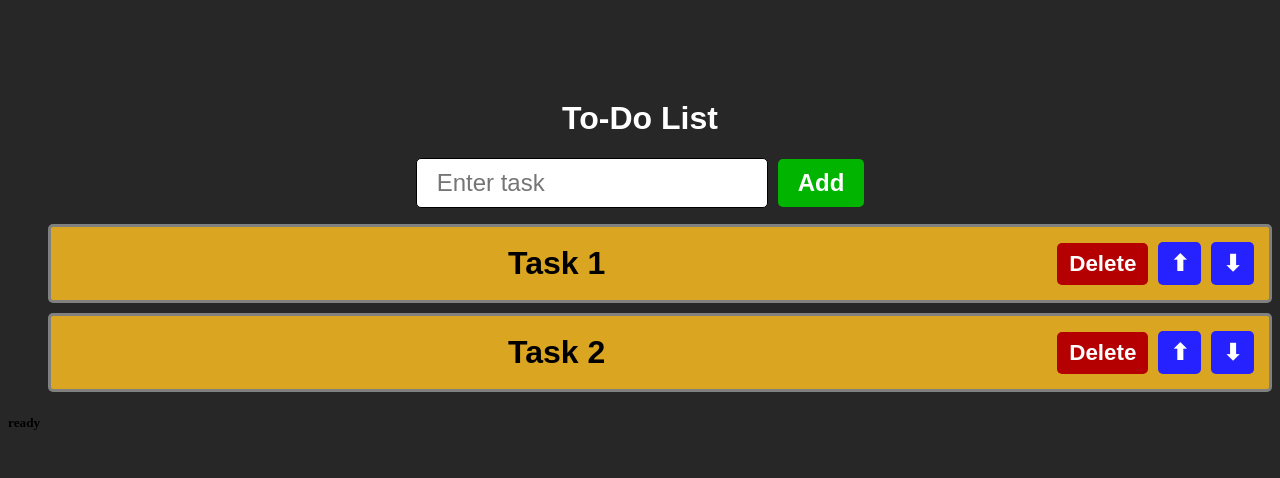
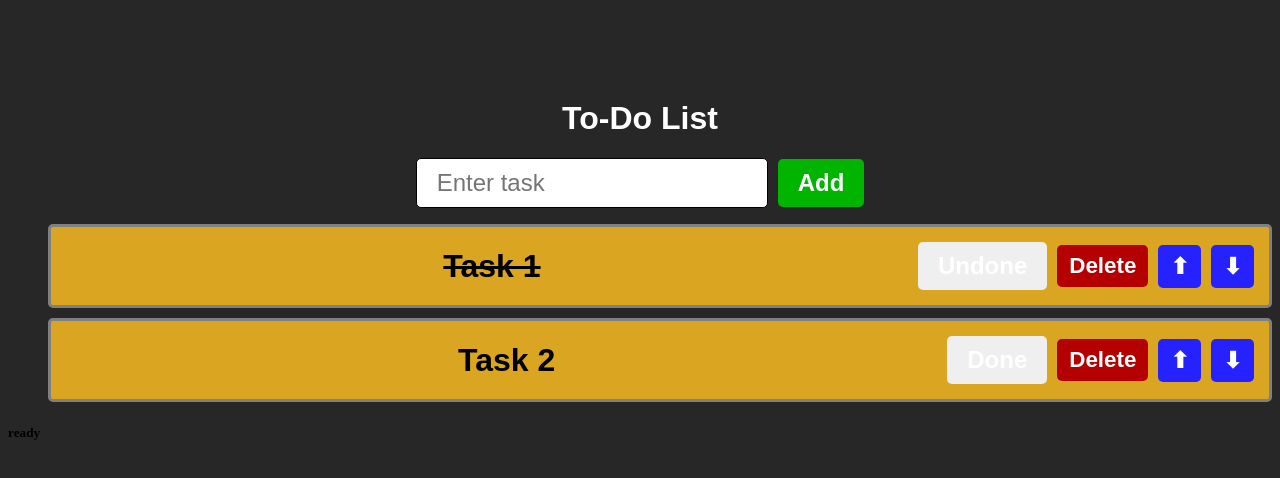
Before and after one commit to its-rnb/rtest1, a React (Create React App) app: page / in a window 1280 px wide. Shown: the top 478 px of the page. Built offline with nearby package versions, Linux system fonts and the light colour scheme.

Commit message:
added sompletion status feature

```diff
--- a/src/comps/ToDoList.jsx
+++ b/src/comps/ToDoList.jsx
@@ -3,7 +3,7 @@ import '../styles/ToDoList.css'
 
 function ToDoList(){
 
-    const [item, setItem]= useState(["Task 1", "Task 2"]);
+    const [item, setItem]= useState([{task: "Task 1", status: true}, {task: "Task 2", status: false}]);
     const [newItem, setNewItem]= useState('');
 
     const handleIp= (e)=> {
@@ -13,7 +13,7 @@ function ToDoList(){
     const addItem= ()=> {
         if(newItem.trim() !== ""){
             //update using updater func by using prev state of item "item" rep by "it"
-            setItem(it=> [...it, newItem]);
+            setItem(it => [...it, { task: newItem, status: false }]);
             setNewItem("");
         }
     }
@@ -39,6 +39,12 @@ function ToDoList(){
         }
     }
 
+    const toggleStatus = (idx) => {
+        //true-> done(completed)
+        const updatedItems = [...item];
+        updatedItems[idx].status = !updatedItems[idx].status;
+        setItem(updatedItems);
+    };
 
     return (
         <div className="toDoList-main">
@@ -52,7 +58,8 @@ function ToDoList(){
             <ul>
                 {item.map((it, idx)=>
                 <li key={idx}>
-                    <span className="text">{it}</span>
+                    <span className="text" style={{textDecoration: it.status ? "line-through" : ""}}>{it.task}</span>
+                    <button className="cmp-btn" onClick={()=> toggleStatus(idx)}>{it.status ? "Undone" : "Done"}</button>
                     <button className="del-btn" onClick={()=> delItem(idx)}>Delete</button>
                     <button className="move-btn" onClick={()=> moveItemUp(idx)}>⬆</button>
                     <button className="move-btn" onClick={()=> moveItemDown(idx)}>⬇</button>
```
